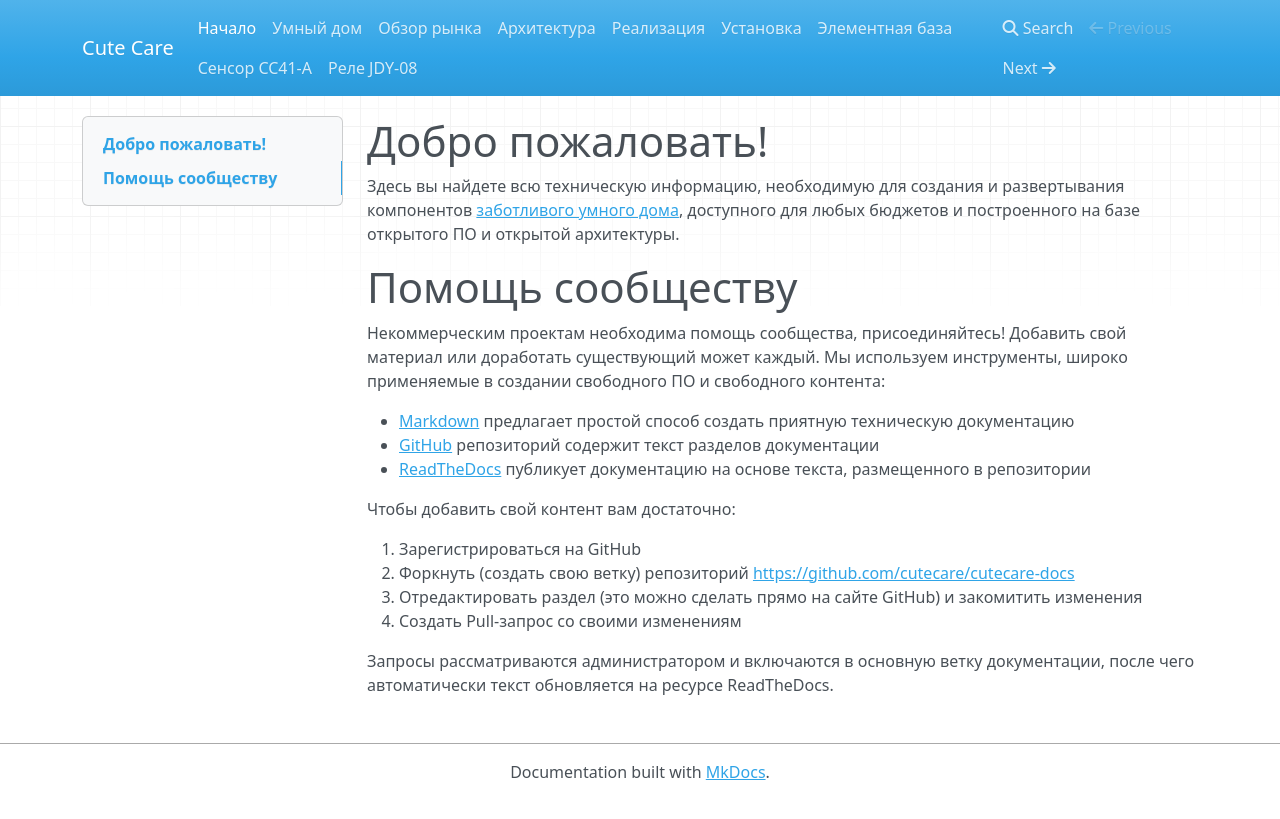
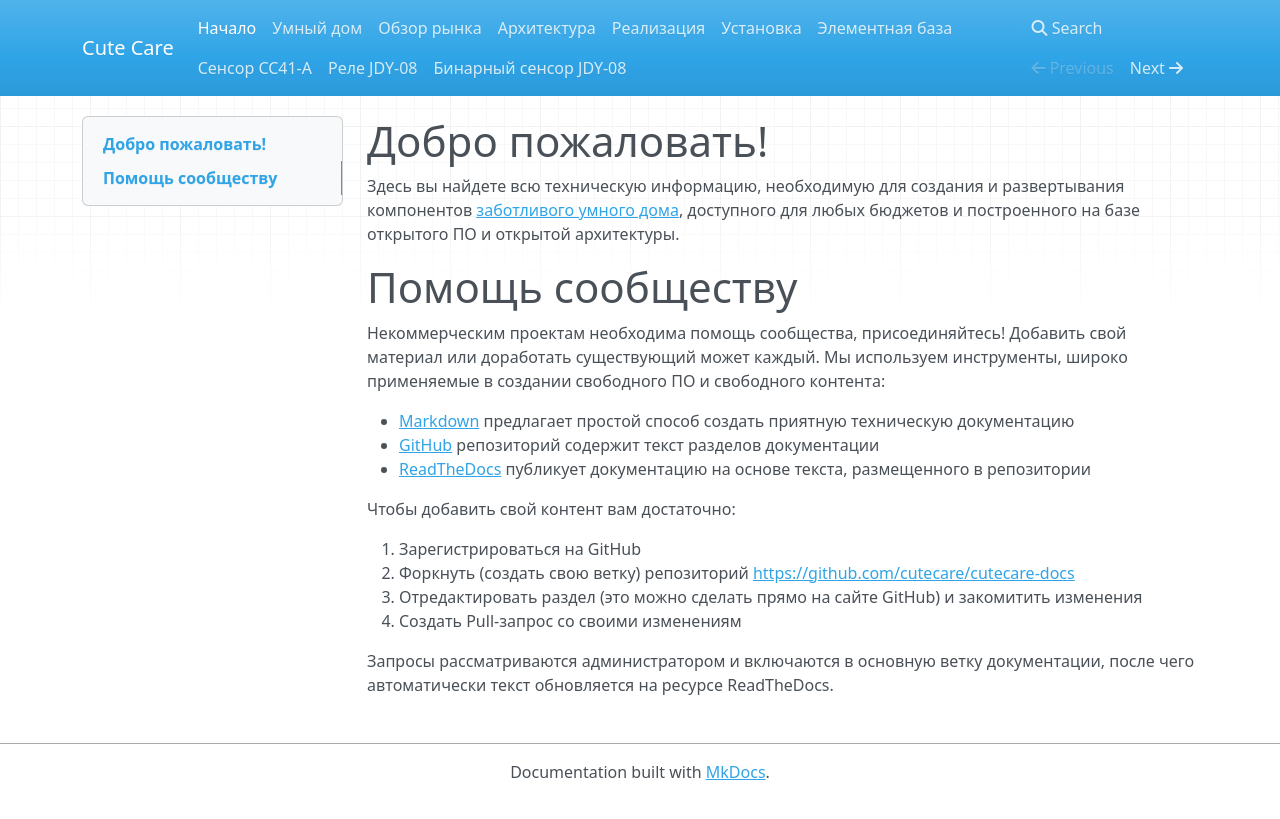
Before and after one commit to cutecare/cutecare-docs, an MkDocs documentation site: the page built from docs/index.md, in a window 1280 px wide. Shown: the top 819 px of the page. Built offline with MkDocs 1.6.1, drawn with Linux system fonts in a browser that asks for light colours; nearby versions of some CDN libraries; old or Windows-style settings are respelled for this version of MkDocs.

Commit message:
Update mkdocs.yml

```diff
--- a/mkdocs.yml
+++ b/mkdocs.yml
@@ -10,3 +10,4 @@ pages:
     - 'Элементная база': 'Элементная база.md'
     - 'Сенсор CC41-A': 'Сенсор CC41A.md'
     - 'Реле JDY-08': 'Реле JDY-08.md'
+    - 'Бинарный сенсор JDY-08': 'Бинарный сенсор JDY-08.md'
```
